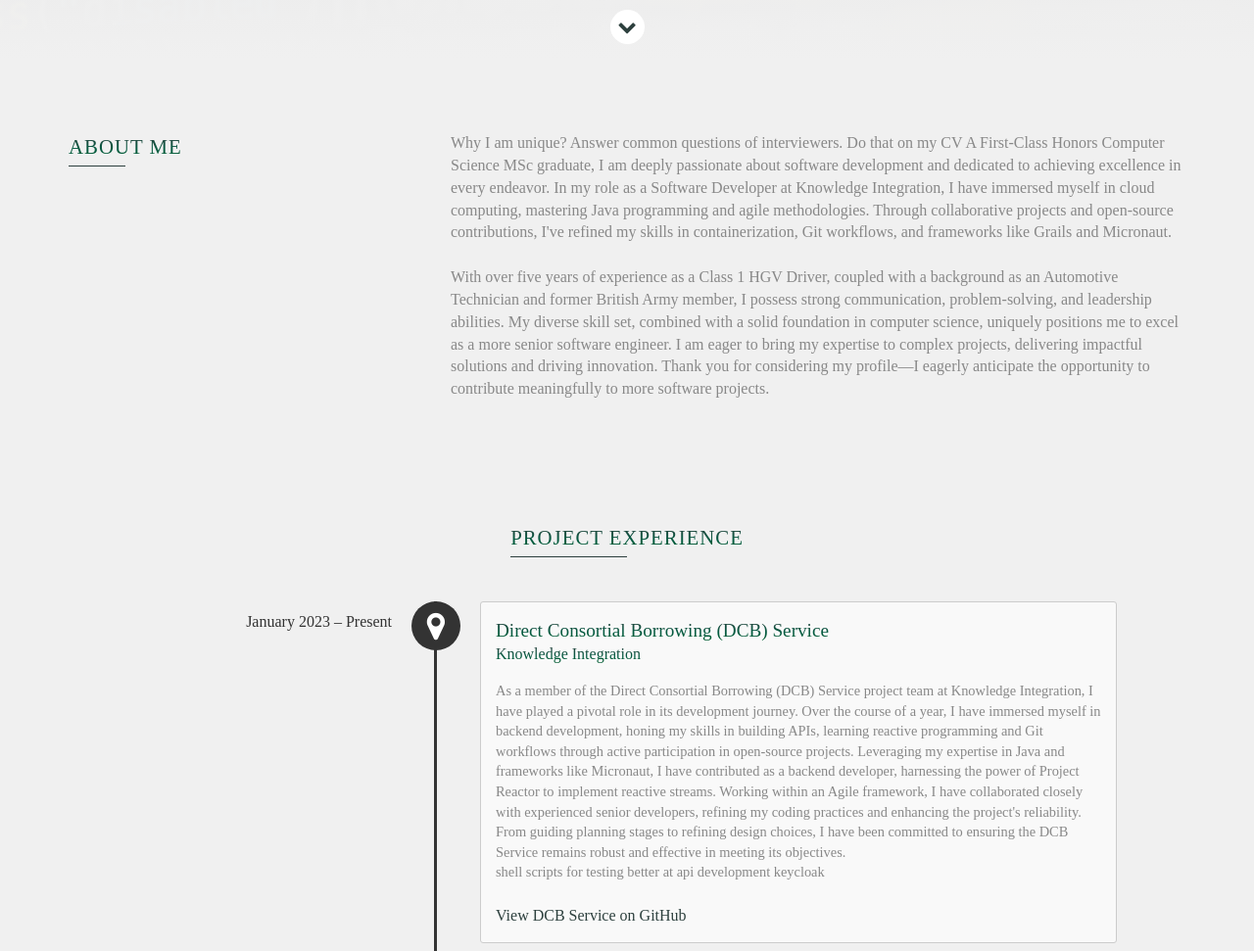
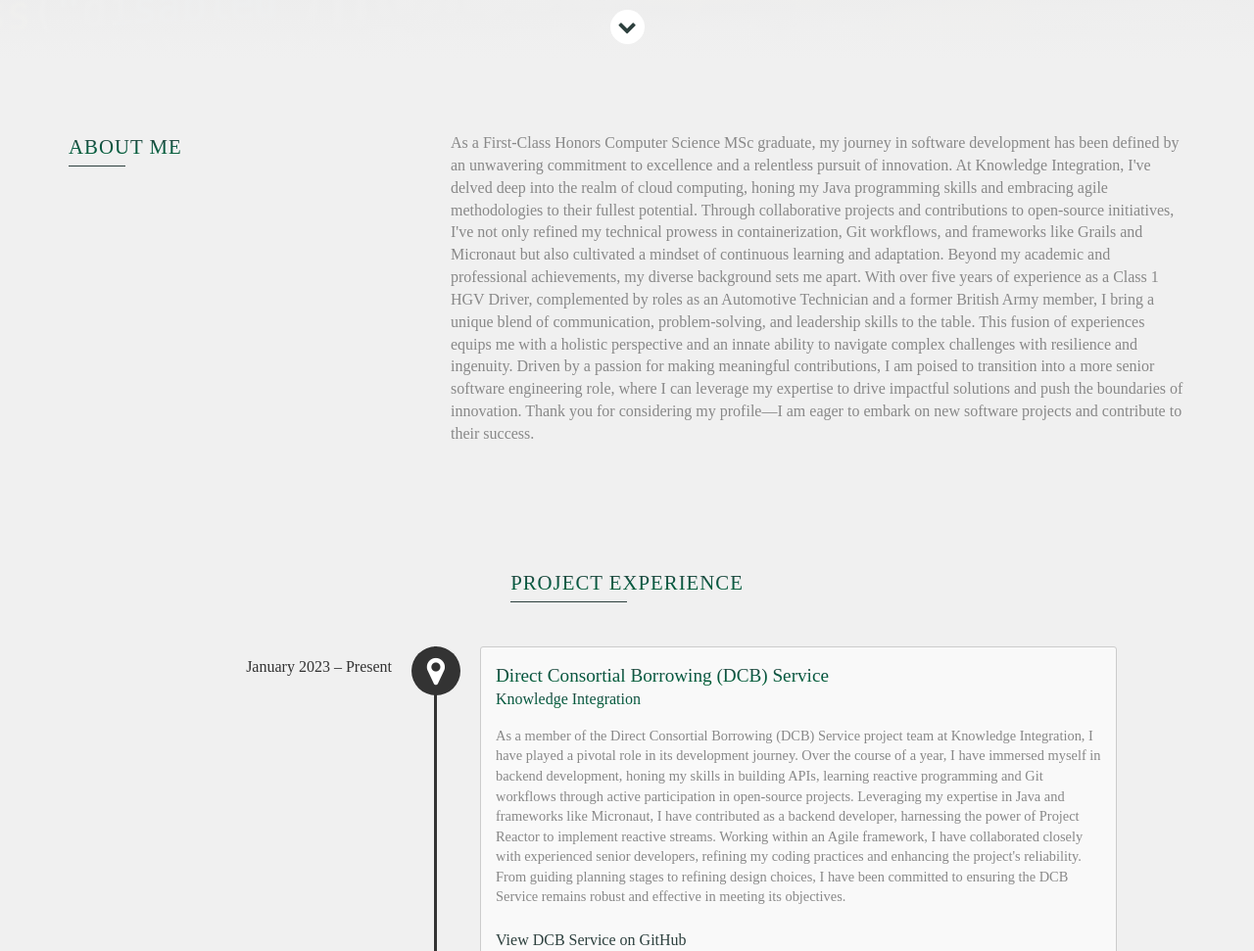
Before and after one commit to alexsjcott/alexsjcott.github.io, a website: page index.html in a window 1280 px wide. Shown: the part 740-1711 px from the top of the page at 98% size. Drawn offline with nearby package versions, Linux system fonts and the light colour scheme.

Commit message:
minor adjustments to text

```diff
--- a/index.html
+++ b/index.html
@@ -73,13 +73,11 @@
                 </div>
                 <div class="col-md-8">
                     <p>
-                        Why I am unique?
-                        Answer common questions of interviewers. Do that on my CV
-                        A First-Class Honors Computer Science MSc graduate, I am deeply passionate about software development and dedicated to achieving excellence in every endeavor. In my role as a Software Developer at Knowledge Integration, I have immersed myself in cloud computing, mastering Java programming and agile methodologies. Through collaborative projects and open-source contributions, I've refined my skills in containerization, Git workflows, and frameworks like Grails and Micronaut.
-                    </p>
-                    <br>
-                    <p>
-                        With over five years of experience as a Class 1 HGV Driver, coupled with a background as an Automotive Technician and former British Army member, I possess strong communication, problem-solving, and leadership abilities. My diverse skill set, combined with a solid foundation in computer science, uniquely positions me to excel as a more senior software engineer. I am eager to bring my expertise to complex projects, delivering impactful solutions and driving innovation. Thank you for considering my profile—I eagerly anticipate the opportunity to contribute meaningfully to more software projects.
+                    As a First-Class Honors Computer Science MSc graduate, my journey in software development has been defined by an unwavering commitment to excellence and a relentless pursuit of innovation. At Knowledge Integration, I've delved deep into the realm of cloud computing, honing my Java programming skills and embracing agile methodologies to their fullest potential. Through collaborative projects and contributions to open-source initiatives, I've not only refined my technical prowess in containerization, Git workflows, and frameworks like Grails and Micronaut but also cultivated a mindset of continuous learning and adaptation.
+
+                    Beyond my academic and professional achievements, my diverse background sets me apart. With over five years of experience as a Class 1 HGV Driver, complemented by roles as an Automotive Technician and a former British Army member, I bring a unique blend of communication, problem-solving, and leadership skills to the table. This fusion of experiences equips me with a holistic perspective and an innate ability to navigate complex challenges with resilience and ingenuity.
+
+                    Driven by a passion for making meaningful contributions, I am poised to transition into a more senior software engineering role, where I can leverage my expertise to drive impactful solutions and push the boundaries of innovation. Thank you for considering my profile—I am eager to embark on new software projects and contribute to their success.
                     </p>
                 </div>
             </div>
@@ -95,9 +93,9 @@
             <h4>Knowledge Integration</h4>
             <p>
             As a member of the Direct Consortial Borrowing (DCB) Service project team at Knowledge Integration, I have played a pivotal role in its development journey. Over the course of a year, I have immersed myself in backend development, honing my skills in building APIs, learning reactive programming and Git workflows through active participation in open-source projects. Leveraging my expertise in Java and frameworks like Micronaut, I have contributed as a backend developer, harnessing the power of Project Reactor to implement reactive streams. Working within an Agile framework, I have collaborated closely with experienced senior developers, refining my coding practices and enhancing the project's reliability. From guiding planning stages to refining design choices, I have been committed to ensuring the DCB Service remains robust and effective in meeting its objectives.            <br>
-            shell scripts for testing
+<!--             shell scripts for testing
             better at api development
-            keycloak
+            keycloak -->
             </p>
             <br>
             <a href="https://github.com/openlibraryenvironment/dcb-service" target="_blank">View DCB Service on GitHub</a>
@@ -176,7 +174,7 @@
 
         <div class="education-block">
             <h3>Leicester Adult Skills and Learning Service</h3>
-            <span class="education-date">Sept 2016 - Sept 2017</span>
+            <span class="education-date">Sept 2018 - Sept 2019</span>
             <h4>Access to Higher Education (Business and Management)</h4>
 
             <ul>
```
